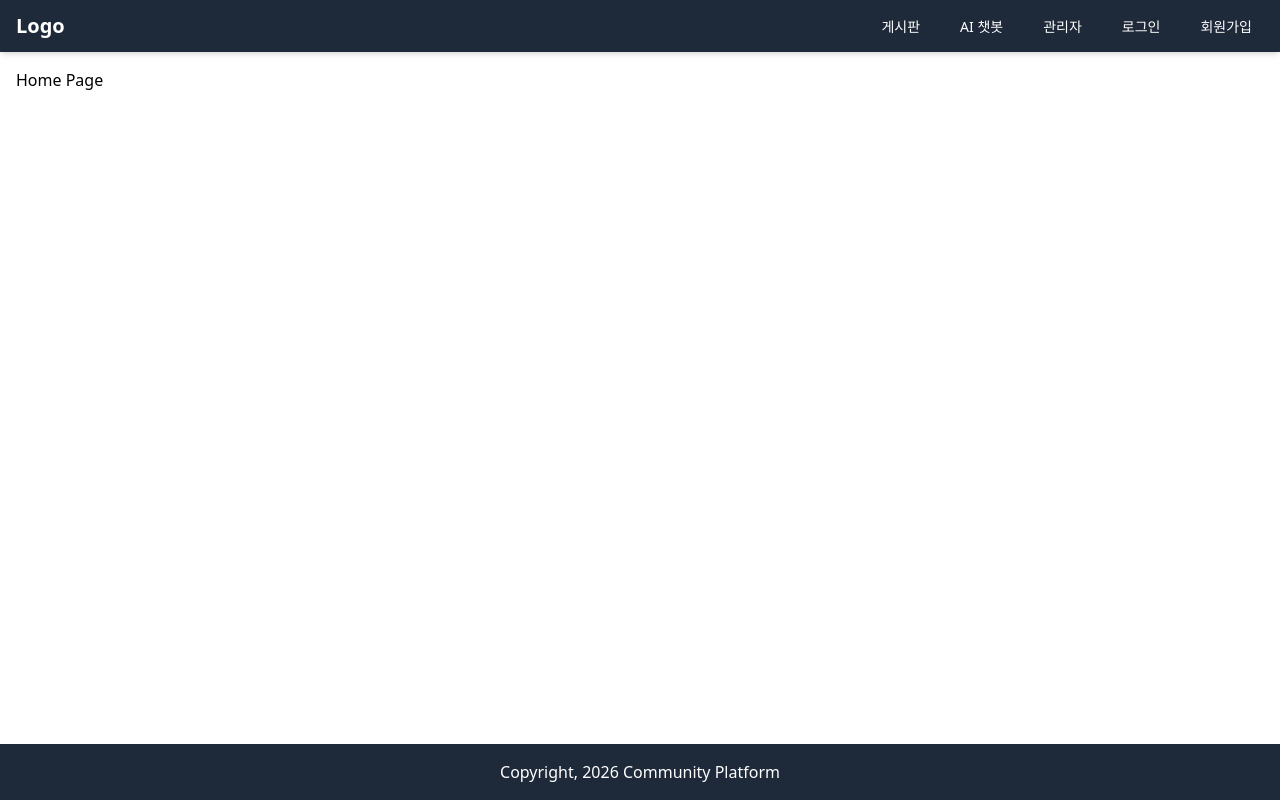
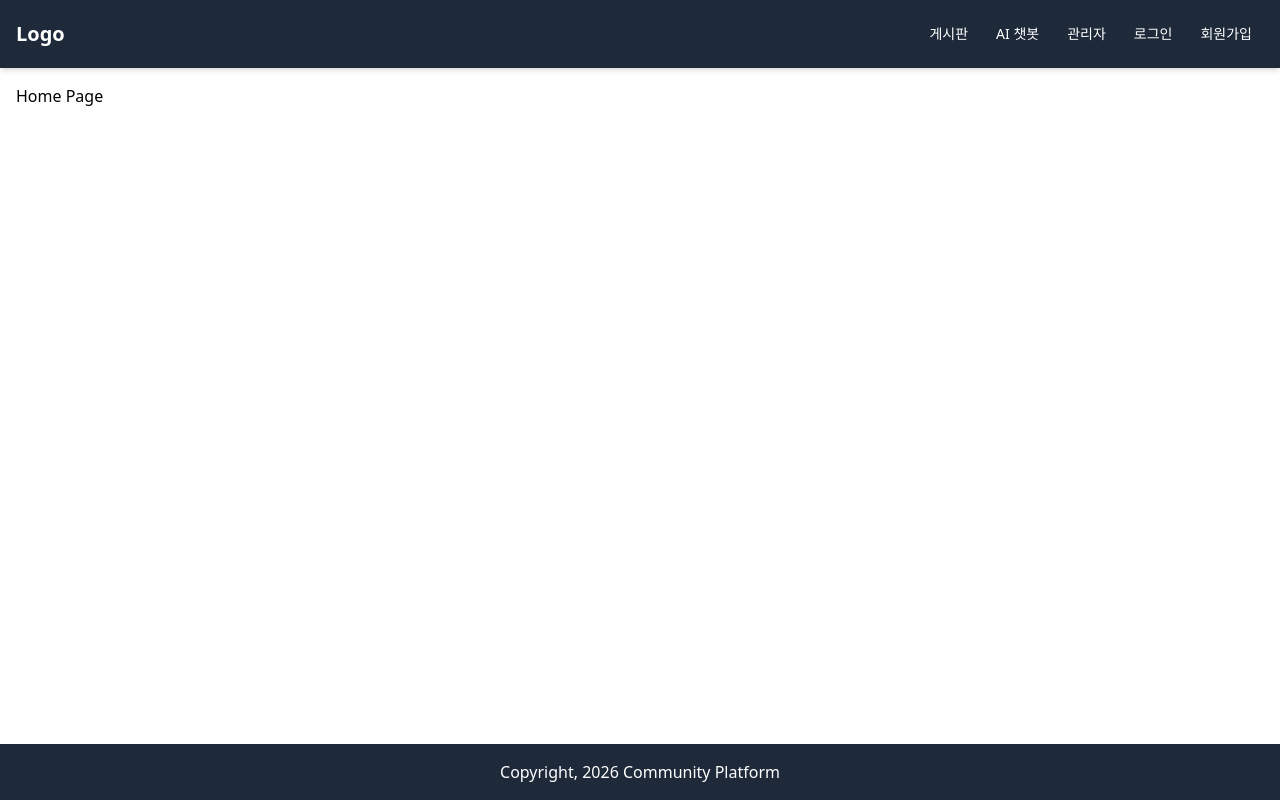
Before and after one commit to citeFred/community_fe, a React (Vite) app: page / in a window 1280 px wide. Built offline with nearby package versions, Linux system fonts and the light colour scheme.

Commit message:
refactor: NavBar 반응형 적용

```diff
--- /dev/null
+++ b/src/components/layouts/NavLinks.jsx
@@ -0,0 +1,17 @@
+import { Link } from "react-router-dom";
+
+function NavLinks({ onClick }) {
+    const baseStyle = "px-3 py-2 rounded-md text-sm font-medium hover:bg-gray-700 block";
+
+    return (
+        <>
+            <li><Link className={baseStyle} to="/boards" onClick={onClick}>게시판</Link></li>
+            <li><Link className={baseStyle} to="/chatbot" onClick={onClick}>AI 챗봇</Link></li>
+            <li><Link className={baseStyle} to="/admin" onClick={onClick}>관리자</Link></li>
+            <li><Link className={baseStyle} to="/login" onClick={onClick}>로그인</Link></li>
+            <li><Link className={baseStyle} to="/signup" onClick={onClick}>회원가입</Link></li>
+        </>
+    );
+}
+
+export default NavLinks;
--- a/src/components/layouts/Navigation.jsx
+++ b/src/components/layouts/Navigation.jsx
@@ -1,33 +1,52 @@
+import { useState } from "react";
 import { Link } from "react-router-dom";
+import NavLinks from "./Navlinks";
 
 function Navigation() {
+    const [isOpen, setIsOpen] = useState(false);
+
     return (
         <nav className="bg-gray-800 text-white shadow-md">
             <div className="container mx-auto px-4">
-                <div className="flex justify-between items-center py-3">
-                    <Link className="text-xl font-bold hover:text-gray-300" to="/">Logo</Link>
+                <div className="flex justify-between items-center py-4">
+                    {/* 로고 */}
+                    <Link className="text-xl font-bold hover:text-gray-300" to="/" onClick={() => setIsOpen(false)}>
+                        Logo
+                    </Link>
 
-                    <ul className="flex items-center space-x-4">
-                        <li>
-                            <Link className="px-3 py-2 rounded-md text-sm font-medium hover:bg-gray-700" to="/boards">게시판</Link>
-                        </li>
-                        <li>
-                            <Link className="px-3 py-2 rounded-md text-sm font-medium hover:bg-gray-700" to="/chatbot">AI 챗봇</Link>
-                        </li>
-                        <li>
-                            <Link className="px-3 py-2 rounded-md text-sm font-medium hover:bg-gray-700" to="/admin">관리자</Link>
-                        </li>
-                        <li>
-                            <Link className="px-3 py-2 rounded-md text-sm font-medium hover:bg-gray-700" to="/login">로그인</Link>
-                        </li>
-                        <li>
-                            <Link className="px-3 py-2 rounded-md text-sm font-medium hover:bg-gray-700" to="/signup">회원가입</Link>
-                        </li>
+                    {/* 데스크탑 메뉴 (md 이상에서 표시) */}
+                    <ul className="hidden md:flex items-center space-x-1">
+                        <NavLinks />
+                    </ul>
+
+                    {/* 모바일 햄버거 버튼 (md 미만에서만 표시) */}
+                    <div className="md:hidden">
+                        <button
+                            onClick={() => setIsOpen(!isOpen)}
+                            className="text-gray-300 hover:text-white focus:outline-none"
+                        >
+                            <svg className="h-6 w-6 fill-current" viewBox="0 0 24 24">
+                                {isOpen ? (
+                                    // 'X' 모양 아이콘 (메뉴 열렸을 때)
+                                    <path fillRule="evenodd" clipRule="evenodd" d="M18.278 16.864a1 1 0 01-1.414 1.414l-4.829-4.828-4.828 4.828a1 1 0 01-1.414-1.414l4.828-4.829-4.828-4.828a1 1 0 011.414-1.414l4.829 4.828 4.828-4.828a1 1 0 111.414 1.414l-4.828 4.829 4.828 4.828z" />
+                                ) : (
+                                    // '≡' 모양 아이콘 (메뉴 닫혔을 때)
+                                    <path fillRule="evenodd" d="M4 5h16a1 1 0 010 2H4a1 1 0 110-2zm0 6h16a1 1 0 010 2H4a1 1 0 010-2zm0 6h16a1 1 0 010 2H4a1 1 0 010-2z" />
+                                )}
+                            </svg>
+                        </button>
+                    </div>
+                </div>
+
+                {/* 모바일 드롭다운 메뉴 (md 미만에서 isOpen이 true일 때만 표시) */}
+                <div className={`${isOpen ? "block" : "hidden"} md:hidden pb-4`}>
+                    <ul className="flex flex-col space-y-2">
+                        <NavLinks onClick={() => setIsOpen(false)} isMobile={true} />
                     </ul>
                 </div>
             </div>
         </nav>
-    )
+    );
 }
 
 export default Navigation;
```
